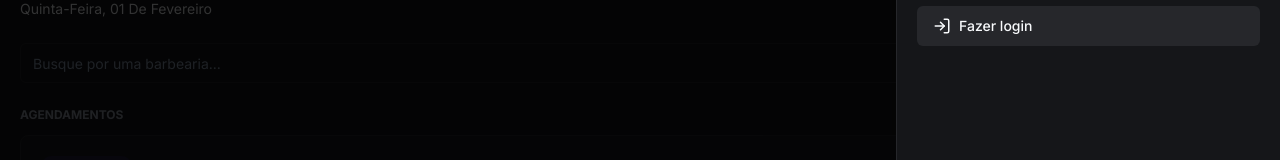
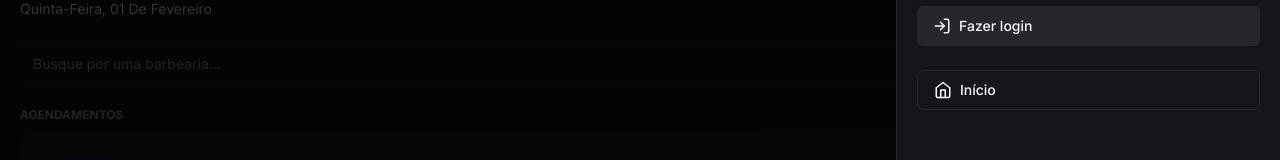
Before and after one commit to vandodev/fullstack-week-barber, a Next.js app in the folder web/: page / in a window 1280 px wide. Both pictures are taken after a click on the button 1239 px from the left and 41 px from the top of the page. Shown: the part 131-291 px from the top of the page. Built offline with nearby package versions, Linux system fonts and the light colour scheme; no server answers; the database is empty.

Commit message:
:barber: :scissors: :barber: Botões do menu

```diff
--- a/web/app/_components/header.tsx
+++ b/web/app/_components/header.tsx
@@ -3,7 +3,7 @@
 import Image from "next/image";
 import { Card, CardContent } from "./ui/card";
 import { Button } from "./ui/button";
-import { LogInIcon, LogOutIcon, MenuIcon, UserIcon } from "lucide-react";
+import { CalendarIcon, HomeIcon, LogInIcon, LogOutIcon, MenuIcon, UserIcon } from "lucide-react";
 import Link from "next/link";
 import { Sheet, SheetContent, SheetTrigger, SheetHeader, SheetTitle } from "./ui/sheet";
 import { signOut, signIn, useSession } from "next-auth/react";
@@ -68,6 +68,26 @@
                 </div>
               )}
 
+              <div className="flex flex-col gap-3 px-5">
+
+                <Button variant="outline" className="justify-start" asChild>
+                  <Link href="/">
+                    <HomeIcon size={18} className="mr-2"/>
+                    Início
+                  </Link>
+                </Button>
+
+                {data?.user && (
+                  <Button variant="outline" className="justify-start" asChild>
+                    <Link href="/bookings">
+                      <CalendarIcon size={18} className="mr-2"/>
+                      Agendamentos
+                    </Link>
+                  </Button>
+                )}
+
+              </div>
+
             </SheetContent>
           </Sheet>
 
```
